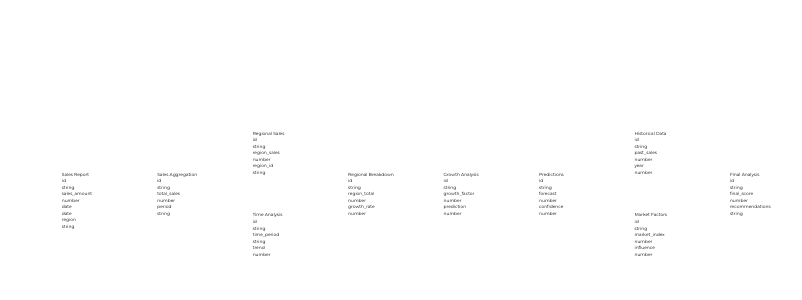
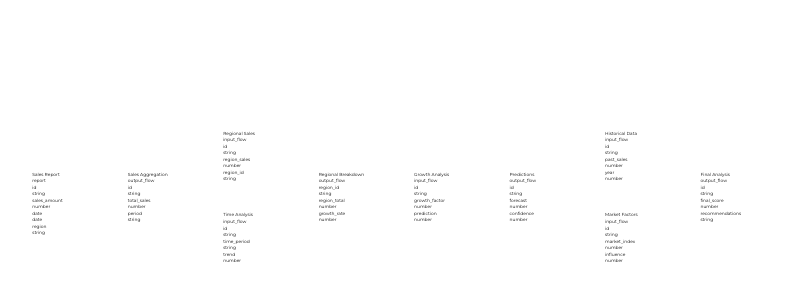
Before and after one commit to venkyjs/graph-design, a React (Vite) app: page / in a window 1280 px wide. Shown: the part 70-370 px from the top of the page, without its empty margins (250-1052 px from the left). Built offline with nearby package versions, Linux system fonts and the light colour scheme.

Commit message:
Final css touch-ups

```diff
--- a/src/components/ColumnConnection.tsx
+++ b/src/components/ColumnConnection.tsx
@@ -41,7 +41,7 @@ const ColumnConnection: React.FC<ColumnConnectionProps> = ({ from, to, columnNam
         const columnHeight = 24; // Height of each column
         const totalHeight = dataset.columns.length * columnHeight;
         const startY = dataset.y + (dataset.height - totalHeight) / 2;
-        const y = startY + columnIndex * columnHeight + 8 + columnHeight / 2;
+        const y = startY + columnIndex * columnHeight  + columnHeight / 2;
 
         console.log('Calculated Y position:', { columnHeight, totalHeight, startY, y });
         return y;
--- a/src/components/Dataset.tsx
+++ b/src/components/Dataset.tsx
@@ -1,5 +1,5 @@
 import React, { useEffect, useRef } from 'react';
-import { Dataset as DatasetType, Column } from '../types/graph';
+import { Dataset as DatasetType, Column, HighlightedColumn } from '../types/graph';
 
 const COLUMN_HEIGHT = 20;
 const ROW_PADDING = 4;
@@ -9,8 +9,9 @@ const MIN_WIDTH = 200;
 
 interface DatasetProps {
     dataset: DatasetType;
-    onColumnClick: (columnName: string, e: MouseEvent) => void;
-    highlightedColumn?: { sourceDatasetId: string; columnName: string };
+    highlightedColumn: HighlightedColumn | null;
+    connectedColumns: Array<{ datasetId: string; columnName: string; }>;
+    onColumnClick: (columnName: string, datasetId: string) => void;
     onDragStart: (e: MouseEvent, dataset: DatasetType) => void;
     onDrag: (e: MouseEvent, dataset: DatasetType) => void;
     onDragEnd: (e: MouseEvent) => void;
@@ -22,8 +23,9 @@ interface DatasetProps {
 
 const Dataset: React.FC<DatasetProps> = ({
     dataset,
+    highlightedColumn,
+    connectedColumns,
     onColumnClick,
-    highlightedColumn,
     onDragStart,
     onDrag,
     onDragEnd,
@@ -40,18 +42,18 @@ const Dataset: React.FC<DatasetProps> = ({
         const content = contentRef.current;
         if (!header || !content) return;
 
-        // Calculate maximum width needed for header and content
-        const headerWidth = Math.max(
-            header.scrollWidth + (HEADER_PADDING * 2),
-            MIN_WIDTH
+        // Calculate width needed for header elements
+        const titleElement = header.children[0] as HTMLElement;
+        const typeElement = header.children[1] as HTMLElement;
+        const headerContentWidth = titleElement.offsetWidth + typeElement.offsetWidth + 40; // 40px for padding and gap
+
+        // Calculate width needed for content
+        const contentWidth = Math.max(
+            ...Array.from(content.children).map(child => child.scrollWidth + (CONTAINER_PADDING * 2))
         );
 
-        const contentWidth = Math.max(
-            ...Array.from(content.children).map(child => child.scrollWidth + (HEADER_PADDING * 2)),
-            MIN_WIDTH
-        );
-
-        const maxWidth = Math.max(headerWidth, contentWidth);
+        // Use the maximum of header width, content width, and MIN_WIDTH
+        const maxWidth = Math.max(headerContentWidth, contentWidth, MIN_WIDTH);
 
         // Update dataset width if different from current
         if (maxWidth !== dataset.width) {
@@ -69,15 +71,38 @@ const Dataset: React.FC<DatasetProps> = ({
                CONTAINER_PADDING * 2; // Container padding
     };
 
+    const isColumnConnected = (columnName: string) => {
+        return connectedColumns.some(col =>
+            col.datasetId === dataset.id && col.columnName === columnName
+        );
+    };
+
     const isColumnHighlighted = (columnName: string) => {
         return highlightedColumn?.sourceDatasetId === dataset.id &&
                highlightedColumn?.columnName === columnName;
     };
 
-    return (
-        <div
-            className="absolute bg-white rounded-lg shadow-md border border-gray-200 cursor-move text-sm"
-            onMouseDown={(e) => {
+    const getColumnClassName = (columnName: string) => {
+        const classes = ['dataset-column flex items-center gap-2 py-1 cursor-pointer px-3'];
+
+        if (isColumnHighlighted(columnName)) {
+            classes.push('!bg-yellow-200');
+        } else if (isColumnConnected(columnName)) {
+            classes.push('!bg-blue-200');
+        } else {
+            classes.push('hover:bg-gray-50');
+        }
+
+        return classes.join(' ');
+    };
+
+    const handleColumnClick = (columnName: string) => (e: React.MouseEvent) => {
+        e.preventDefault();
+        e.stopPropagation();
+        onColumnClick(columnName, dataset.id);
+    };
+
+    const handleMouseDown = (e: React.MouseEvent) => {
         // Only handle left mouse button
         if (e.button !== 0) return;
 
@@ -113,7 +138,13 @@ const Dataset: React.FC<DatasetProps> = ({
         // Add event listeners with capture phase to ensure they're handled first
         document.addEventListener('mousemove', handleMouseMove, true);
         document.addEventListener('mouseup', handleMouseUp, true);
-            }}
+    };
+
+    return (
+        <div
+            data-testid={`dataset-${dataset.id}`}
+            className="absolute bg-white rounded-lg shadow-md border border-gray-200 cursor-move text-sm"
+            onMouseDown={handleMouseDown}
             style={{
                 transform: `translate(${x}px, ${y}px)`,
                 width: `${width}px`,
@@ -127,21 +158,26 @@ const Dataset: React.FC<DatasetProps> = ({
             {/* Header */}
             <div
                 ref={headerRef}
-                className="flex justify-between items-center px-3 py-2 flex-wrap gap-2"
+                className="flex justify-between items-center px-3 py-2 flex-wrap gap-2 bg-gray-200 rounded-t-lg"
             >
                 <div className="font-medium text-gray-700">{dataset.display_name || dataset.name}</div>
+                <div className="text-[10px] text-gray-500 italic">{dataset.type}</div>
             </div>
 
             {/* Content */}
             <div
                 ref={contentRef}
-                className="px-3 py-2 border-t border-gray-100"
+                className="border-t border-gray-100"
             >
                 {dataset.columns.map((column, index) => (
                     <div
                         key={column.name}
-                        className="flex items-center gap-2 py-1 cursor-pointer hover:bg-gray-50 rounded px-1"
-                        onClick={(e) => onColumnClick(column.name, e)}
+                        className={getColumnClassName(column.name)}
+                        data-testid={`column-${dataset.id}-${column.name}`}
+                        data-highlighted={isColumnHighlighted(column.name)}
+                        onClick={handleColumnClick(column.name)}
+                        onMouseDown={(e) => e.stopPropagation()} // Prevent drag when clicking column
+                        style={{ pointerEvents: 'auto' }}
                     >
                         <div className="text-gray-600">{column.name}</div>
                         <div className="text-gray-400 text-xs">{column.type}</div>
--- a/src/components/Graph.tsx
+++ b/src/components/Graph.tsx
@@ -1,4 +1,4 @@
-import React, { useState, useEffect, useRef } from 'react';
+import React, { useState, useEffect, useRef, useCallback } from 'react';
 import { Dataset as DatasetType, Connection as ConnectionType, GraphConfig, HighlightedColumn } from '../types/graph';
 import Dataset from './Dataset';
 import Connection from './Connection';
@@ -17,6 +17,11 @@ interface ViewportState {
     scale: number;
     translateX: number;
     translateY: number;
+}
+
+interface ConnectedColumn {
+    datasetId: string;
+    columnName: string;
 }
 
 const calculateDatasetPositions = (config: GraphConfig) => {
@@ -101,6 +106,7 @@ const Graph: React.FC<GraphProps> = ({ config }) => {
     });
 
     const [highlightedColumn, setHighlightedColumn] = useState<HighlightedColumn | null>(null);
+    const [connectedColumns, setConnectedColumns] = useState<ConnectedColumn[]>([]);
     const isDraggingRef = useRef(false);
     const dragStartDatasetId = useRef<string | null>(null);
     const [dragStartPos, setDragStartPos] = useState({ x: 0, y: 0 });
@@ -314,22 +320,25 @@ const Graph: React.FC<GraphProps> = ({ config }) => {
         isDraggingRef.current = false;
     };
 
-    const handleColumnClick = (datasetId: string) => (columnName: string, e: MouseEvent) => {
-        console.log('Column clicked:', { datasetId, columnName });
+    const handleColumnClick = useCallback((columnName: string, sourceDatasetId: string) => {
+        // First update state
+        setHighlightedColumn({
+            columnName,
+            sourceDatasetId
+        });
 
-        setHighlightedColumn(prev => {
-            const newState = prev?.sourceDatasetId === datasetId && prev.columnName === columnName
-                ? null
-                : { sourceDatasetId: datasetId, columnName };
-            console.log('New highlighted column state:', newState);
-            return newState;
+        // Then immediately calculate and update connections
+        const { connectedColumns: newConnectedColumns } = getColumnConnections({
+            columnName,
+            sourceDatasetId
         });
-    };
+        setConnectedColumns(newConnectedColumns);
+    }, []);
 
-    const getColumnConnections = () => {
-        if (!highlightedColumn) return [];
-
-        console.log('Getting column connections for:', highlightedColumn);
+    const getColumnConnections = (currentHighlightedColumn: HighlightedColumn | null) => {
+        if (!currentHighlightedColumn) {
+            return { connections: [], connectedColumns: [] };
+        }
 
         const connections: Array<{
             from: DatasetWithPosition;
@@ -339,34 +348,105 @@ const Graph: React.FC<GraphProps> = ({ config }) => {
             toId: string;
         }> = [];
 
-        // Find direct column connections from the config
+        const processedConnections = new Set<string>();
+        const newConnectedColumns: ConnectedColumn[] = [];
+
+        // Add the clicked column to connected columns
+        newConnectedColumns.push({
+            datasetId: currentHighlightedColumn.sourceDatasetId,
+            columnName: currentHighlightedColumn.columnName
+        });
+
+        // Recursive function to trace connections
+        const traceConnections = (datasetId: string, columnName: string, visited: Set<string> = new Set()) => {
+            if (visited.has(datasetId)) return;
+            visited.add(datasetId);
+
+            const currentDataset = config.datasets.find(d => d.id === datasetId);
+            if (!currentDataset) return;
+
             (config.connections || []).forEach(conn => {
+                if (conn.from === datasetId) {
                     const fromDataset = datasets[conn.from];
                     const toDataset = datasets[conn.to];
+                    const targetDataset = config.datasets.find(d => d.id === conn.to);
 
-            if (!fromDataset || !toDataset) {
+                    if (!fromDataset || !toDataset || !targetDataset) {
                         console.warn('Missing dataset in connection:', { from: conn.from, to: conn.to });
                         return;
                     }
 
-            // Check if either dataset has the highlighted column
-            const isFromDatasetHighlighted = conn.from === highlightedColumn.sourceDatasetId;
-            const isToDatasetHighlighted = conn.to === highlightedColumn.sourceDatasetId;
+                    // Check if the column exists in target dataset
+                    const hasMatchingColumn = targetDataset.columns.some(col => col.name === columnName);
+                    if (!hasMatchingColumn) return;
 
-            if (isFromDatasetHighlighted || isToDatasetHighlighted) {
-                // Always maintain the original direction from the connection config
+                    const connectionKey = `${conn.from}-${conn.to}-${columnName}`;
+                    if (!processedConnections.has(connectionKey)) {
                         connections.push({
                             from: fromDataset,
                             to: toDataset,
-                    columnName: highlightedColumn.columnName,
+                            columnName: columnName,
                             fromId: conn.from,
                             toId: conn.to
                         });
+                        processedConnections.add(connectionKey);
+
+                        newConnectedColumns.push({
+                            datasetId: conn.to,
+                            columnName: columnName
+                        });
+                    }
+
+                    traceConnections(conn.to, columnName, visited);
                 }
             });
+        };
 
-        console.log('Returning connections:', connections);
-        return connections;
+        const traceBackwards = (datasetId: string, columnName: string, visited: Set<string> = new Set()) => {
+            if (visited.has(datasetId)) return;
+            visited.add(datasetId);
+
+            const currentDataset = config.datasets.find(d => d.id === datasetId);
+            if (!currentDataset) return;
+
+            (config.connections || []).forEach(conn => {
+                if (conn.to === datasetId) {
+                    const fromDataset = datasets[conn.from];
+                    const toDataset = datasets[conn.to];
+                    const sourceDataset = config.datasets.find(d => d.id === conn.from);
+
+                    if (!fromDataset || !toDataset || !sourceDataset) return;
+
+                    // Check if the column exists in source dataset
+                    const hasMatchingColumn = sourceDataset.columns.some(col => col.name === columnName);
+                    if (!hasMatchingColumn) return;
+
+                    const connectionKey = `${conn.from}-${conn.to}-${columnName}`;
+                    if (!processedConnections.has(connectionKey)) {
+                        connections.push({
+                            from: fromDataset,
+                            to: toDataset,
+                            columnName: columnName,
+                            fromId: conn.from,
+                            toId: conn.to
+                        });
+                        processedConnections.add(connectionKey);
+
+                        newConnectedColumns.push({
+                            datasetId: conn.from,
+                            columnName: columnName
+                        });
+                    }
+
+                    traceBackwards(conn.from, columnName, visited);
+                }
+            });
+        };
+
+        traceConnections(currentHighlightedColumn.sourceDatasetId, currentHighlightedColumn.columnName);
+        traceBackwards(currentHighlightedColumn.sourceDatasetId, currentHighlightedColumn.columnName);
+
+        return { connections, connectedColumns: newConnectedColumns };
     };
 
     const handleDoubleClick = (e: React.MouseEvent) => {
@@ -445,15 +525,26 @@ const Graph: React.FC<GraphProps> = ({ config }) => {
 
                         return (
                             <path
-                                key={`${connection.from}-${connection.to}-${index}`}
+                                key={`dataset-${connection.from}-${connection.to}-${index}`}
                                 d={path}
                                 stroke="#9CA3AF"
                                 strokeWidth={2}
                                 fill="none"
                                 markerEnd="url(#arrowhead)"
+                                opacity={0.5}
                             />
                         );
                     })}
+                    {getColumnConnections(highlightedColumn).connections.map((connection, index) => (
+                        <ColumnConnection
+                            key={`col-${connection.fromId}-${connection.toId}-${index}`}
+                            from={connection.from}
+                            to={connection.to}
+                            columnName={connection.columnName}
+                            fromId={connection.fromId}
+                            toId={connection.toId}
+                        />
+                    ))}
                 </g>
             </svg>
 
@@ -468,25 +559,14 @@ const Graph: React.FC<GraphProps> = ({ config }) => {
                 }}
             >
                 <div style={{ pointerEvents: 'auto' }}>
-                    {/* Render column connections first */}
-                    {getColumnConnections().map((connection, index) => (
-                        <ColumnConnection
-                            key={`col-${connection.fromId}-${connection.toId}-${index}`}
-                            from={connection.from}
-                            to={connection.to}
-                            columnName={connection.columnName}
-                            fromId={connection.fromId}
-                            toId={connection.toId}
-                        />
-                    ))}
-
                     {/* Render datasets */}
                     {Object.values(datasets).map(dataset => (
                         <Dataset
                             key={dataset.id}
                             dataset={dataset}
                             highlightedColumn={highlightedColumn}
-                            onColumnClick={handleColumnClick(dataset.id)}
+                            connectedColumns={connectedColumns}
+                            onColumnClick={handleColumnClick}
                             onDragStart={(e) => handleDragStart(e, dataset)}
                             onDrag={(e) => handleDrag(e, dataset)}
                             onDragEnd={handleDragEnd}
--- a/src/data/graph-config.json
+++ b/src/data/graph-config.json
@@ -56,7 +56,7 @@
       "height": 150,
       "type": "output_flow",
       "columns": [
-        { "name": "id", "type": "string" },
+        { "name": "region_id", "type": "string" },
         { "name": "region_total", "type": "number" },
         { "name": "growth_rate", "type": "number" }
       ]
@@ -126,7 +126,7 @@
     { "from": "report1", "to": "output_flow1" },
     { "from": "output_flow1", "to": "input_flow1_1" },
     { "from": "output_flow1", "to": "input_flow1_2" },
-    { "from": "input_flow1_1", "to": "output_flow2" },
+    { "from": "input_flow1_1", "to": "output_flow2", "fromColumn": "region_id", "toColumn": "region_id" },
     { "from": "input_flow1_2", "to": "output_flow2" },
     { "from": "output_flow2", "to": "input_flow2_1" },
     { "from": "input_flow2_1", "to": "output_flow3" },
--- a/src/types/graph.ts
+++ b/src/types/graph.ts
@@ -15,6 +15,8 @@ export interface Column {
 export interface Connection {
     from: string;
     to: string;
+    fromColumn?: string;
+    toColumn?: string;
 }
 
 export interface GraphConfig {
```
Also changed, not shown: 1 other file (tests, documents, lock files or other folders). Lines whose indentation alone changed are shown as unchanged.
